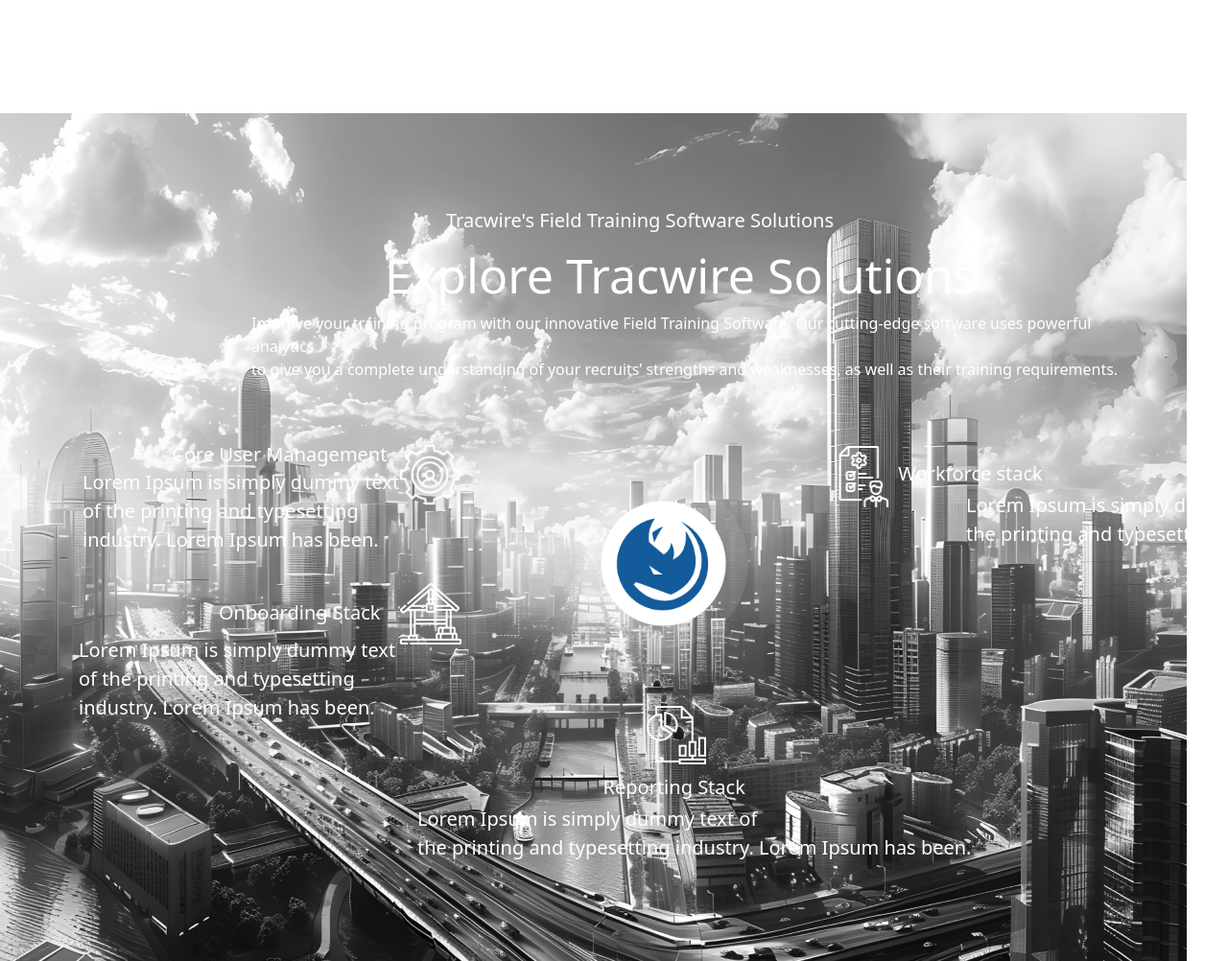
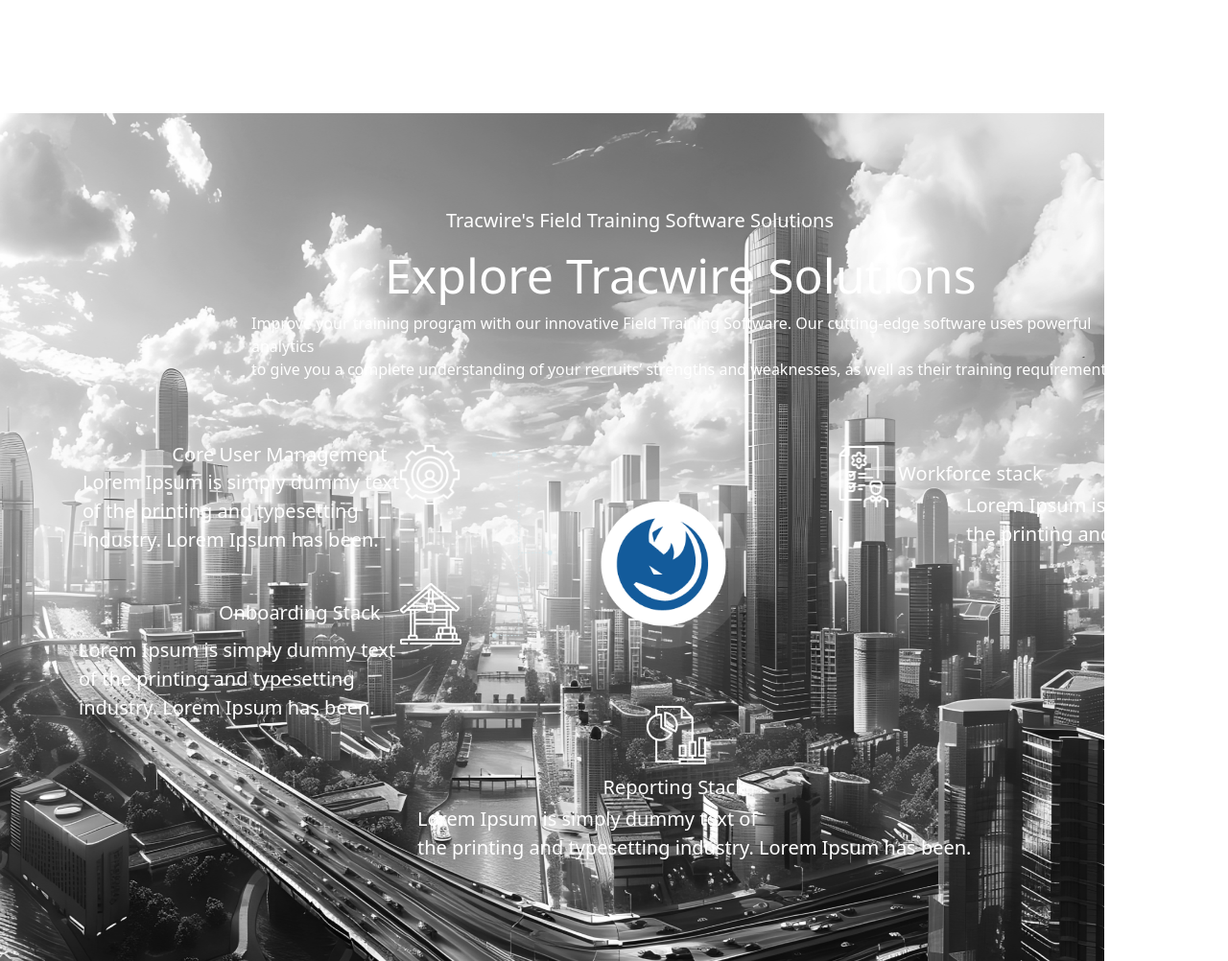
Before and after one commit to SauG-18101993/trackwire, a plain HTML site: page index.html in a window 1280 px wide. Shown: the part 1417-2419 px from the top of the page at 96% size. Drawn offline with nearby package versions, Linux system fonts and the light colour scheme.

Commit message:
third commit

```diff
--- a/css/style.css
+++ b/css/style.css
@@ -77,9 +77,9 @@
 /* About us section ends */
 /* Explore us section starts */
 .img_7{
-    width:1686px;
+    width:1722px;
     height:884px;
-    margin-left:-125px;
+    margin-left:-211px;
 }
 .sec_9{
     margin-top:300px;
```
